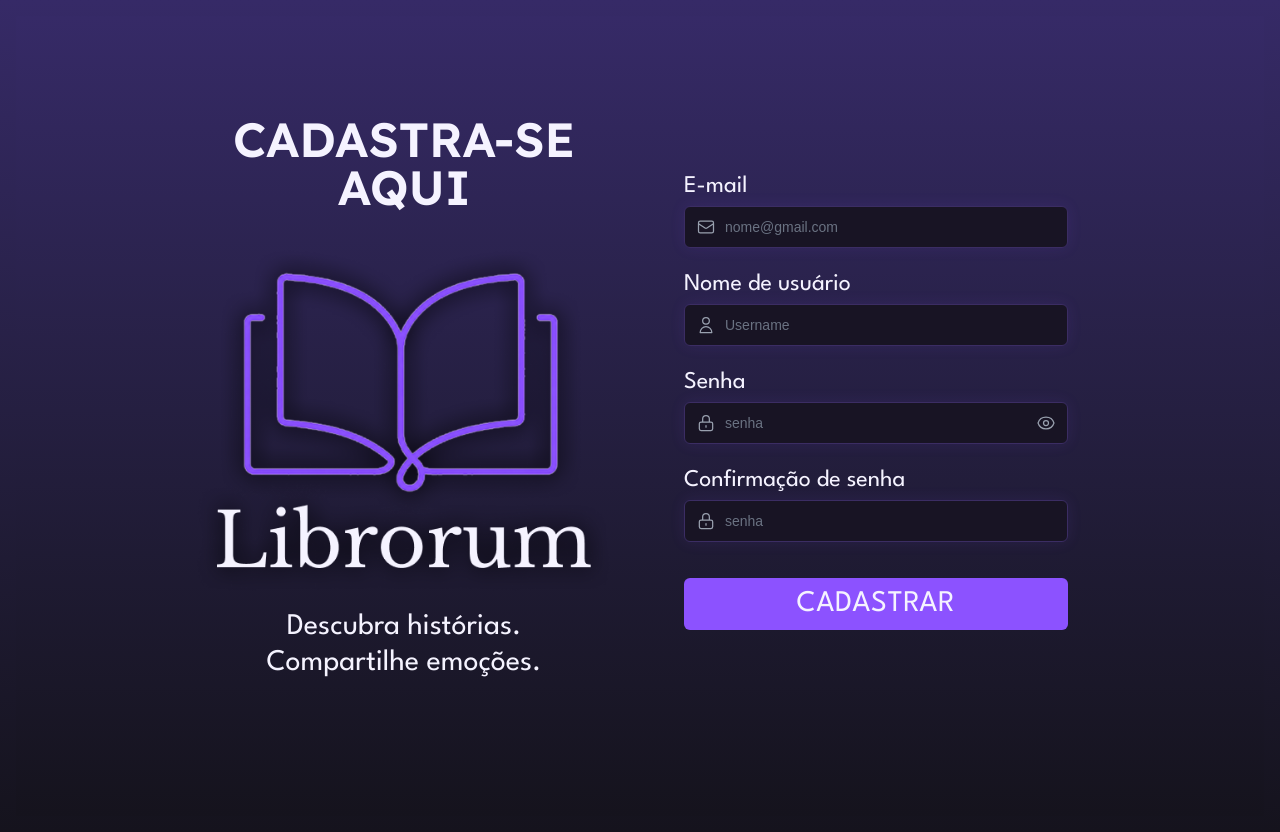
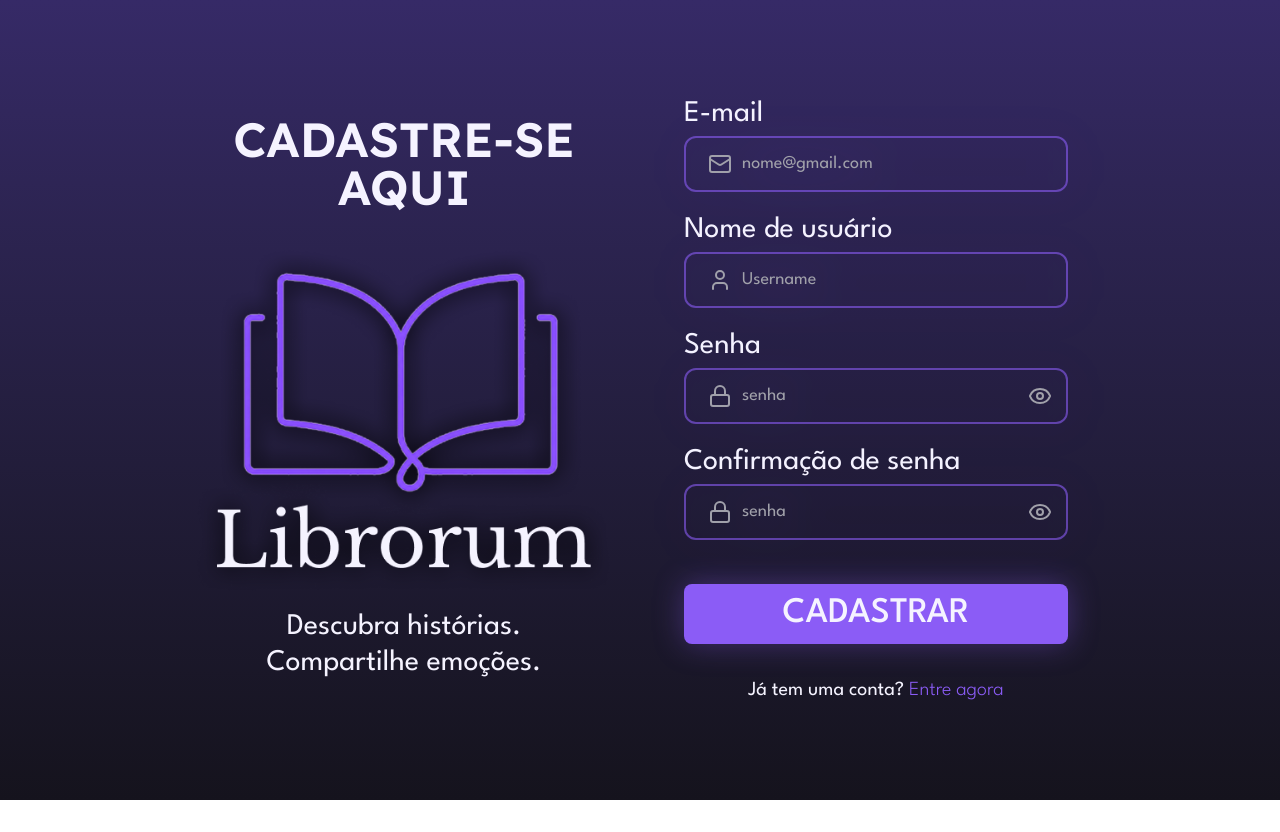
Before and after one commit to Jenni-Lopes/librorum, a Next.js app in the folder frontend/: page /cadastro in a window 1280 px wide. After the commit the page ends 800 px from the top, so only its background shows below. Built offline with nearby package versions, Linux system fonts and the light colour scheme.

Commit message:
corrijindo a develop

```diff
--- a/frontend/src/app/(app)/layout.tsx
+++ b/frontend/src/app/(app)/layout.tsx
@@ -0,0 +1,3 @@
+export default function AppLayout({ children }: { children: React.ReactNode }) {
+  return <>{children}</>;
+}
--- a/frontend/src/app/(app)/page.tsx
+++ b/frontend/src/app/(app)/page.tsx
@@ -0,0 +1,7 @@
+export default function AppPage() {
+  return (
+    <main className="p-6">
+      <h1 className="text-2xl font-bold">Página Inicial</h1>
+    </main>
+  );
+}
--- a/frontend/src/app/(auth)/cadastro/layout.tsx
+++ /dev/null
@@ -1,13 +0,0 @@
-export default function AuthLayout({
-  children,
-}: {
-  children: React.ReactNode;
-}) {
-  return (
-    <div className="min-h-screen w-full bg-gradient-to-b from-[#362A67] to-[#15131D] p-4">
-      <div>
-        {children}
-      </div>
-    </div>
-  );
-}
--- a/frontend/src/app/(auth)/cadastro/page.tsx
+++ b/frontend/src/app/(auth)/cadastro/page.tsx
@@ -1,6 +1,13 @@
+"use client";
+
+import { useState } from "react";
 import Image from "next/image";
+import { Mail, User, Lock, Eye, EyeOff } from "lucide-react";
 
 export default function Cadastro() {
+    const [showPassword, setShowPassword] = useState(false);
+    const [showConfirmPassword, setShowConfirmPassword] = useState(false);
+
     return (
         <main className="fixed inset-0 flex items-center justify-center p-6 overflow-hidden">
             <div className="grid grid-cols-1 md:grid-cols-2 gap-12 max-w-4xl w-full items-center">
@@ -8,7 +15,7 @@ export default function Cadastro() {
                 {/* Esquerda */}
                 <div className="flex flex-col items-center text-white text-center">
                     <h2 className="font-lexend text-5xl font-semibold text-[#F5F3FF] text-center mb-6">
-                        CADASTRA-SE <br />AQUI
+                        CADASTRE-SE <br />AQUI
                     </h2>
 
                     <div className="flex flex-col items-center w-full">
@@ -33,101 +40,98 @@ export default function Cadastro() {
                     <form className="flex flex-col gap-5">
 
                         {/* E-mail */}
-                    <div className="flex flex-col">
-                        <label className="font-spartan block text-2xl font-regular text-[#F5F3FF] mb-1">
+                        <div className="w-full">
+                            <label className="font-spartan block text-3xl font-regular text-[#F5F3FF] mb-1">
                                 E-mail
                             </label>
 
-                        <div className="relative">
-                            <div className="absolute inset-y-0 left-0 pl-3 flex items-center pointer-events-none">
-                                {/* Ícone de Email */}
-                                <svg className="w-5 h-5 text-gray-400" fill="none" stroke="currentColor" viewBox="0 0 24 24">
-                                    <path strokeLinecap="round" strokeLinejoin="round" strokeWidth="1.5" d="M3 8l7.89 5.26a2 2 0 002.22 0L21 8M5 19h14a2 2 0 002-2V7a2 2 0 00-2-2H5a2 2 0 00-2 2v10a2 2 0 002 2z"></path>
-                                </svg>
-                            </div>
+                            <div className="relative flex items-center w-full">
+                                <Mail className="absolute left-6 text-[#A1A1AA] w-6 h-6 pointer-events-none" />
                                 <input
                                     type="email"
                                     placeholder="nome@gmail.com"
-                                className="w-full bg-[#181424] border border-[#3b2d63] rounded-md py-2.5 pl-10 pr-3 text-sm text-white placeholder-gray-500 focus:outline-none focus:border-[#8c52ff] focus:ring-1 focus:ring-[#8c52ff] shadow-[0_0_15px_rgba(140,82,255,0.1)] transition-all"
+                                    className="font-spartan text-lg w-full pl-14 pr-4 py-3 bg-transparent border-2 border-[#8B5CF6]/60 rounded-xl text-white placeholder-[#A1A1AA] outline-none transition-all duration-300 drop-shadow-[3px_3px_20px_rgba(124,58,237,0.3)] focus:border-[#a78bfa]"
                                 />
                             </div>
                         </div>
 
                         {/* Nome de usuário */}
-                    <div className="flex flex-col">
-                        <label className="font-spartan block text-2xl font-regular text-[#F5F3FF] mb-1">
+                        <div className="w-full">
+                            <label className="font-spartan block text-3xl font-regular text-[#F5F3FF] mb-1">
                                 Nome de usuário
                             </label>
-                        <div className="relative">
-                            <div className="absolute inset-y-0 left-0 pl-3 flex items-center pointer-events-none">
-                            {/* Ícone de Usuário */}
-                            <svg className="w-5 h-5 text-gray-400" fill="none" stroke="currentColor" viewBox="0 0 24 24">
-                                <path strokeLinecap="round" strokeLinejoin="round" strokeWidth="1.5" d="M16 7a4 4 0 11-8 0 4 4 0 018 0zM12 14a7 7 0 00-7 7h14a7 7 0 00-7-7z"></path>
-                            </svg>
-                        </div>
+                            <div className="relative flex items-center w-full">
+                                <User className="absolute left-6 text-[#A1A1AA] w-6 h-6 pointer-events-none" />
                                 <input
                                     type="text"
                                     placeholder="Username"
-                        className="w-full bg-[#181424] border border-[#3b2d63] rounded-md py-2.5 pl-10 pr-3 text-sm text-white placeholder-gray-500 focus:outline-none focus:border-[#8c52ff] focus:ring-1 focus:ring-[#8c52ff] shadow-[0_0_15px_rgba(140,82,255,0.1)] transition-all"
+                                    className="font-spartan text-lg w-full pl-14 pr-4 py-3 bg-transparent border-2 border-[#8B5CF6]/60 rounded-xl text-white placeholder-[#A1A1AA] outline-none transition-all duration-300 drop-shadow-[3px_3px_20px_rgba(124,58,237,0.3)] focus:border-[#a78bfa]"
                                 />
                             </div>
                         </div>
 
                         {/* Senha */}
-                <div className="flex flex-col">
-                    <label className="font-spartan block text-2xl font-regular text-[#F5F3FF] mb-1">
+                        <div className="w-full">
+                            <label className="font-spartan block text-3xl font-regular text-[#F5F3FF] mb-1">
                                 Senha
                             </label>
-                    <div className="relative">
-                        <div className="absolute inset-y-0 left-0 pl-3 flex items-center pointer-events-none">
-                            {/* Ícone de Cadeado */}
-                            <svg className="w-5 h-5 text-gray-400" fill="none" stroke="currentColor" viewBox="0 0 24 24">
-                                <path strokeLinecap="round" strokeLinejoin="round" strokeWidth="1.5" d="M12 15v2m-6 4h12a2 2 0 002-2v-6a2 2 0 00-2-2H6a2 2 0 00-2 2v6a2 2 0 002 2zm10-10V7a4 4 0 00-8 0v4h8z"></path>
-                            </svg>
-                        </div>
+                            <div className="relative flex items-center w-full">
+                                <Lock className="absolute left-6 text-[#A1A1AA] w-6 h-6 pointer-events-none" />
                                 <input
-                        type="password"
+                                    type={showPassword ? "text" : "password"}
                                     placeholder="senha"
-                        className="w-full bg-[#181424] border border-[#3b2d63] rounded-md py-2.5 pl-10 pr-10 text-sm text-white placeholder-gray-500 focus:outline-none focus:border-[#8c52ff] focus:ring-1 focus:ring-[#8c52ff] shadow-[0_0_15px_rgba(140,82,255,0.1)] transition-all"
+                                    className="font-spartan text-lg w-full pl-14 pr-12 py-3 bg-transparent border-2 border-[#8B5CF6]/60 rounded-xl text-white placeholder-[#A1A1AA] outline-none transition-all duration-300 drop-shadow-[3px_3px_20px_rgba(124,58,237,0.3)] focus:border-[#a78bfa]"
                                 />
-                    <div className="absolute inset-y-0 right-0 pr-3 flex items-center cursor-pointer">
-                        {/* Ícone de Olho */}
-                        <svg className="w-5 h-5 text-gray-400 hover:text-white transition-colors" fill="none" stroke="currentColor" viewBox="0 0 24 24">
-                            <path strokeLinecap="round" strokeLinejoin="round" strokeWidth="1.5" d="M15 12a3 3 0 11-6 0 3 3 0 016 0z"></path>
-                            <path strokeLinecap="round" strokeLinejoin="round" strokeWidth="1.5" d="M2.458 12C3.732 7.943 7.523 5 12 5c4.478 0 8.268 2.943 9.542 7-1.274 4.057-5.064 7-9.542 7-4.477 0-8.268-2.943-9.542-7z"></path>
-                        </svg>
-                    </div>
+                                <button
+                                    type="button"
+                                    onClick={() => setShowPassword(!showPassword)}
+                                    className="absolute right-4 text-[#A1A1AA] hover:text-white transition-colors"
+                                >
+                                    {showPassword ? <EyeOff className="w-6 h-6" /> : <Eye className="w-6 h-6" />}
+                                </button>
                             </div>
                         </div>
 
                         {/* Confirmação de senha */}
-            <div className="flex flex-col">
-                <label className="font-spartan block text-2xl font-regular text-[#F5F3FF] mb-1">
+                        <div className="w-full">
+                            <label className="font-spartan block text-3xl font-regular text-[#F5F3FF] mb-1">
                                 Confirmação de senha
                             </label>
-                <div className="relative">
-                    <div className="absolute inset-y-0 left-0 pl-3 flex items-center pointer-events-none">
-                        {/* Ícone de Cadeado */}
-                        <svg className="w-5 h-5 text-gray-400" fill="none" stroke="currentColor" viewBox="0 0 24 24">
-                            <path strokeLinecap="round" strokeLinejoin="round" strokeWidth="1.5" d="M12 15v2m-6 4h12a2 2 0 002-2v-6a2 2 0 00-2-2H6a2 2 0 00-2 2v6a2 2 0 002 2zm10-10V7a4 4 0 00-8 0v4h8z"></path>
-                        </svg>
-                    </div>
+                            <div className="relative flex items-center w-full">
+                                <Lock className="absolute left-6 text-[#A1A1AA] w-6 h-6 pointer-events-none" />
                                 <input
-                    type="password"
+                                    type={showConfirmPassword ? "text" : "password"}
                                     placeholder="senha"
-                    className="w-full bg-[#181424] border border-[#3b2d63] rounded-md py-2.5 pl-10 pr-3 text-sm text-white placeholder-gray-500 focus:outline-none focus:border-[#8c52ff] focus:ring-1 focus:ring-[#8c52ff] shadow-[0_0_15px_rgba(140,82,255,0.1)] transition-all"
+                                    className="font-spartan text-lg w-full pl-14 pr-12 py-3 bg-transparent border-2 border-[#8B5CF6]/60 rounded-xl text-white placeholder-[#A1A1AA] outline-none transition-all duration-300 drop-shadow-[3px_3px_20px_rgba(124,58,237,0.3)] focus:border-[#a78bfa]"
                                 />
+                                <button
+                                    type="button"
+                                    onClick={() => setShowConfirmPassword(!showConfirmPassword)}
+                                    className="absolute right-4 text-[#A1A1AA] hover:text-white transition-colors"
+                                >
+                                    {showConfirmPassword ? <EyeOff className="w-6 h-6" /> : <Eye className="w-6 h-6" />}
+                                </button>
                             </div>
                         </div>
 
                         {/* Botão Cadastrar */}
                         <button
                             type="button"
-              className="w-full bg-[#8c52ff] hover:bg-[#7b40f2] text-[#F5F3FF] font-spartan block text-3xl tracking-wide py-2 px-4 rounded-md mt-4 transition-colors duration-200"
+                            className="font-spartan w-full mt-6 py-2.5 px-4 bg-[#8B5CF6] hover:bg-[#7C3AED] text-[#F5F3FF] text-4xl font-medium rounded-lg hover:shadow-lg transition-all duration-200 shadow-[0_0_30px_rgba(139,92,246,0.35)]"
                         >
                             CADASTRAR
                         </button>
                     </form>
+
+                    <p className="mt-8 text-xl text-[#F5F3FF] text-center">
+                        Já tem uma conta?{" "}
+                        <a
+                            href="/login"
+                            className="font-light text-[#8B5CF6] hover:text-[#7C3AED] transition-colors"
+                        >
+                            Entre agora
+                        </a>
+                    </p>
                 </div>
 
             </div>
--- a/frontend/src/app/(auth)/login/page.tsx
+++ b/frontend/src/app/(auth)/login/page.tsx
@@ -1,15 +1,21 @@
+"use client";
+
+import { useState } from "react";
 import Image from "next/image";
-import { Mail, Lock, Eye } from "lucide-react";
+import { Mail, Lock, Eye, EyeOff } from "lucide-react";
 
 export default function LoginPage() {
+  const [showPassword, setShowPassword] = useState(false);
+
   return (
     <div className="flex flex-col items-center w-full">
       <Image
         src="/icones/logoLogin.png"
-        alt=""
+        alt="Logo Librorum"
         width={360}
         height={310}
-        className="mb-8 flex items-center"
+        priority
+        className="mb-8"
       />
 
       <h2 className="font-lexend text-5xl font-semibold text-[#F5F3FF] text-center mb-6">
@@ -22,7 +28,6 @@ export default function LoginPage() {
             E-mail
           </label>
           <div className="relative flex items-center w-full">
-            {/* Ícone de Cartinha (E-mail) */}
             <Mail className="absolute left-6 text-[#A1A1AA] w-6 h-6 pointer-events-none" />
 
             <input
@@ -41,16 +46,17 @@ export default function LoginPage() {
             <Lock className="absolute left-6 text-[#A1A1AA] w-6 h-6 pointer-events-none" />
 
             <input
-              type="password"
+              type={showPassword ? "text" : "password"}
               placeholder="senha"
               className="font-spartan text-lg w-full pl-14 pr-12 py-3 bg-transparent border-2 border-[#8B5CF6]/60 rounded-xl text-white placeholder-[#A1A1AA] outline-none transition-all duration-300 drop-shadow-[3px_3px_20px_rgba(124,58,237,0.3)] focus:border-[#a78bfa]"
             />
 
             <button
               type="button"
+              onClick={() => setShowPassword(!showPassword)}
               className="absolute right-4 text-[#A1A1AA] hover:text-white transition-colors"
             >
-              <Eye className="w-6 h-6" />
+              {showPassword ? <EyeOff className="w-6 h-6" /> : <Eye className="w-6 h-6" />}
             </button>
           </div>
         </div>
--- a/frontend/src/app/globals.css
+++ b/frontend/src/app/globals.css
@@ -1,4 +1,3 @@
-
 @import "tailwindcss";
 
 :root {
@@ -9,10 +8,9 @@
 @theme inline {
   --color-background: var(--background);
   --color-foreground: var(--foreground);
-  --font-sans: var(--font-geist-sans);
-  --font-mono: var(--font-geist-mono);
+
   --font-lexend: var(--font-lexend), sans-serif;
-  --font-spartan: var(--font-spartan);
+  --font-spartan: var(--font-spartan), sans-serif;
 }
 
 @media (prefers-color-scheme: dark) {
@@ -25,5 +23,5 @@
 body {
   background: var(--background);
   color: var(--foreground);
-  font-family: Arial, Helvetica, sans-serif;
+  font-family: var(--font-spartan), sans-serif;
 }
--- a/frontend/src/app/layout.tsx
+++ b/frontend/src/app/layout.tsx
@@ -1,17 +1,7 @@
 import type { Metadata } from "next";
-import { Geist, Geist_Mono } from "next/font/google";
+import { Lexend, League_Spartan } from "next/font/google";
 import "./globals.css";
-import { Lexend, League_Spartan } from "next/font/google";
 
-const geistSans = Geist({
-  variable: "--font-geist-sans",
-  subsets: ["latin"],
-});
-
-const geistMono = Geist_Mono({
-  variable: "--font-geist-mono",
-  subsets: ["latin"],
-});
 
 const lexend = Lexend({
   subsets: ["latin"],
@@ -21,12 +11,12 @@ const lexend = Lexend({
 const leagueSpartan = League_Spartan({
   subsets: ["latin"],
   weight: ["300", "400", "500", "600", "700"],
-  variable: "--font-spartan", // Variável para a League Spartan
+  variable: "--font-spartan",
 });
 
 export const metadata: Metadata = {
-  title: "Create Next App",
-  description: "Generated by create next app",
+  title: "Librorum",
+  description: "Sua jornada literária",
 };
 
 export default function RootLayout({
```
Lines whose indentation alone changed are shown as unchanged.
